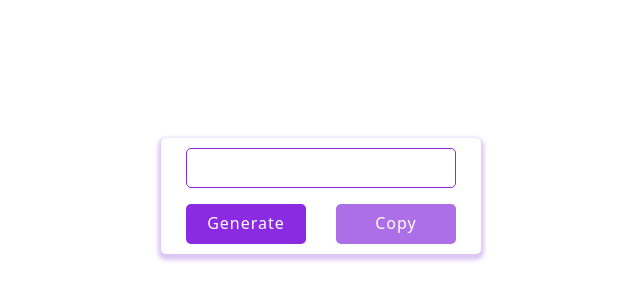
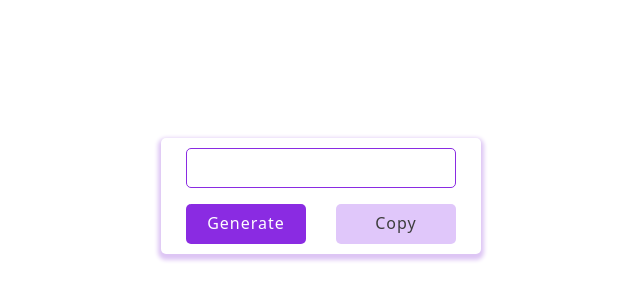
Before and after one commit to MitchelCardona28/KGen, a website with bundled scripts: page index.html in a window 1280 px wide. Shown: the part 204-504 px from the top of the page, without its empty margins (319-959 px from the left). Built offline with nearby package versions, Linux system fonts and the light colour scheme.

Commit message:
update: buttons colors for accessibility

```diff
--- a/src/style.css
+++ b/src/style.css
@@ -56,12 +56,14 @@ body {
 }
 
 .btn-copy {
-  background-color: rgb(173, 111, 231);
+  background-color: rgb(224, 199, 250);
+  color: #3D3D3D;
 }
 
 .btn-generate:hover, .btn-copy:hover {
   cursor: pointer;
-  background-color: rgb(167, 88, 241);
+  background-color: rgba(127, 26, 222, 0.612);
+  color: white;
 }
 
 .btn-generate:active, .btn-copy:active {
```
